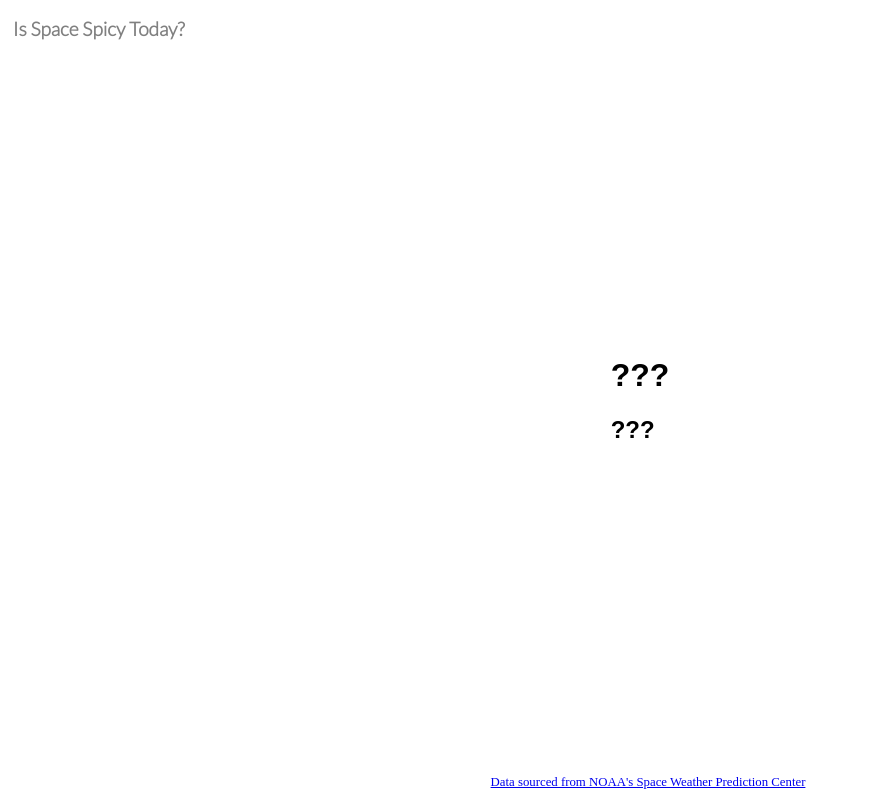
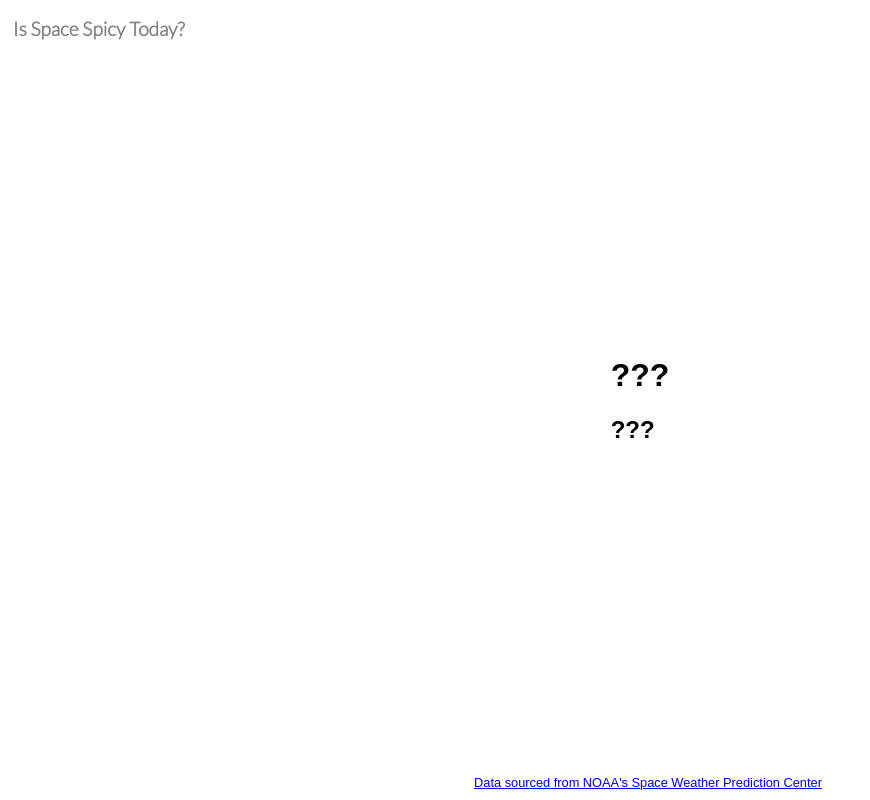
Before and after one commit to rowland-208/isspacespicytoday, a plain HTML site: page index.html in a window 1280 px wide. Shown: the whole page, without its empty margins (0-870 px from the left). Drawn offline with Linux system fonts and the light colour scheme; no server answers.

Commit message:
Update index.html

```diff
--- a/index.html
+++ b/index.html
@@ -25,16 +25,12 @@
 
         .citation {
             position: absolute;
-            /* Absolute positioning relative to the nearest positioned ancestor (body in this case) */
             bottom: 0;
-            /* Position at the bottom */
             width: 100%;
-            /* Take the full width */
             text-align: center;
-            /* Center the text */
             font-size: 0.8em;
+            font-family: Arial, sans-serif;
             padding: 10px 0;
-            /* Some padding to lift the text a bit from the bottom */
         }
     </style>
 </head>
```
